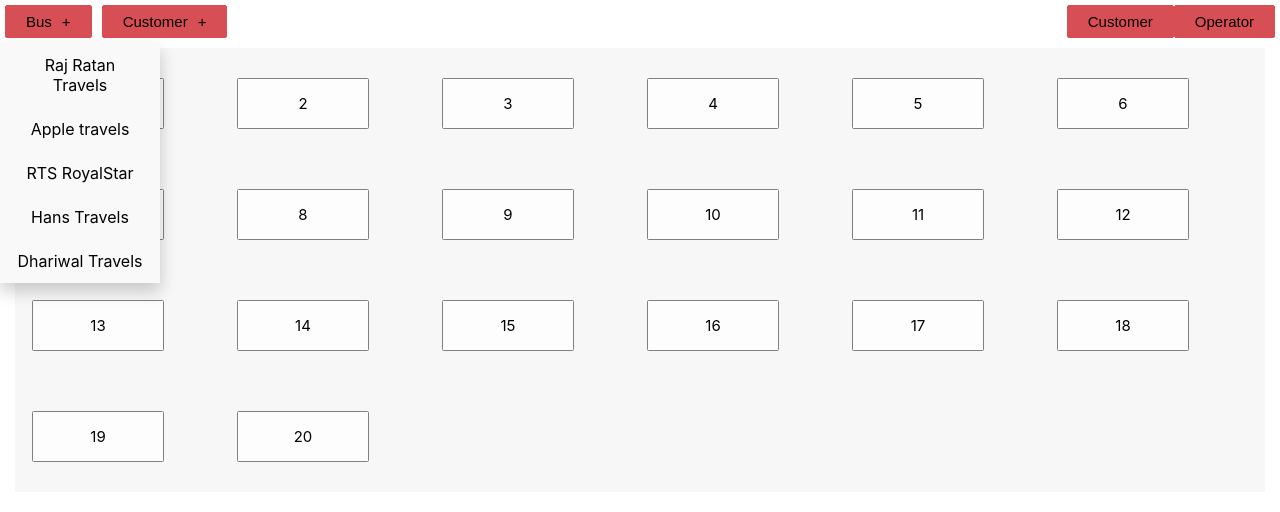
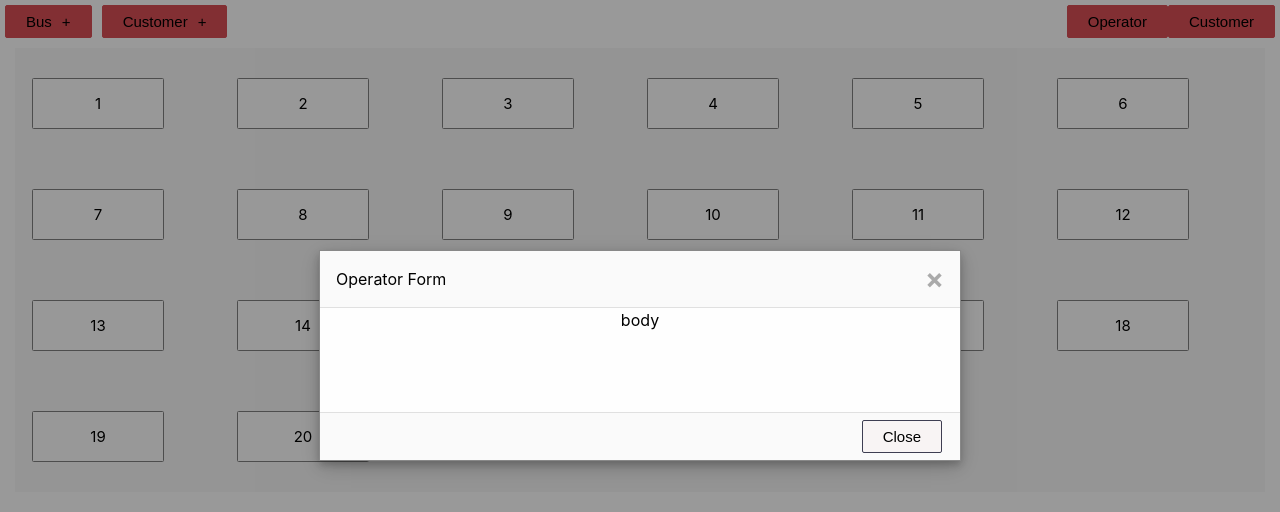
Before and after one commit to mitaliSurve/book-my-bus, a React (Create React App) app: page / in a window 1280 px wide. Both pictures are taken after a click on the button "Operator". Shown: the top 512 px of the page. Built offline with nearby package versions, Linux system fonts and the light colour scheme.

Commit message:
added dialog menu ui

```diff
--- a/src/components/button/Button.js
+++ b/src/components/button/Button.js
@@ -18,4 +18,5 @@ Button.propTypes = {
   className: PropTypes.string,
   onClick: PropTypes.func,
 };
+
 export default Button;
--- /dev/null
+++ b/src/components/dialogMenu/Dialog.js
@@ -0,0 +1,42 @@
+import React from "react";
+import cx from "classnames";
+import PropTypes from "prop-types";
+
+import Styles from "./dialog.module.css";
+import ButtonStyle from "../button/button.module.css";
+
+import Button from "../button/Button";
+
+const Dialog = ({ onClose, header, children }) => {
+  return (
+    <div className={Styles.modal}>
+      <div className={Styles.modal_content}>
+        <div className={cx(Styles.modal_header, Styles.display)}>
+          <p>{header}</p>
+          <span className={Styles.close} onClick={onClose}>
+            &times;
+          </span>
+        </div>
+        <div className={Styles.modal_body}>
+          {children}
+        </div>
+        <div className={Styles.modal_footer}>
+          <Button
+            className={cx(ButtonStyle.button, ButtonStyle.button_light)}
+            onClick={onClose}
+          >
+            Close
+          </Button>
+        </div>
+      </div>
+    </div>
+  );
+};
+
+Dialog.propTypes = {
+  onClose: PropTypes.func,
+  header: PropTypes.string,
+  children: PropTypes.node,
+};
+
+export default Dialog;
--- /dev/null
+++ b/src/components/dialogMenu/dialog.module.css
@@ -0,0 +1,81 @@
+.modal {
+  position: fixed;
+  z-index: 1; /* Sit on top */
+  padding-top: 250px;
+  left: 0;
+  top: 0;
+  width: 100%; /* Full width */
+  height: 100%; /* Full height */
+  overflow: auto; /* Enable scroll if needed */
+  background-color: rgb(0,0,0); /* Fallback color */
+  background-color: rgba(0,0,0,0.4); /* Black w/ opacity */
+  justify-content: center;
+}
+
+.modal_content {
+  position: relative;
+  background-color: #fefefe;
+  margin: auto;
+  padding: 0;
+  border: 1px solid #888;
+  width: 50%;
+  box-shadow: 0 4px 8px 0 rgba(0,0,0,0.2),0 6px 20px 0 rgba(0,0,0,0.19);
+  -webkit-animation-name: animatetop;
+  -webkit-animation-duration: 0.4s;
+  animation-name: animatetop;
+  animation-duration: 0.4s
+}
+
+.modal_header {
+  padding: 2px 16px;
+  border-bottom: 1px solid #e0e0e0;
+  background-color: #fafafa;
+  color: black;
+}
+
+.modal_body {
+  padding: 2px 16px;
+  height: 100px;
+}
+
+.modal_footer {
+  padding: 2px 13px;
+  border-top: 1px solid #e0e0e0;
+  display: flex;
+  justify-content: flex-end;
+  color: white;
+  background-color: #fafafa;
+
+}
+
+/* Add Animation */
+@-webkit-keyframes animatetop {
+  from {top:-300px; opacity:0}
+  to {top:0; opacity:1}
+}
+
+@keyframes animatetop {
+  from {top:-300px; opacity:0}
+  to {top:0; opacity:1}
+}
+
+
+.close {
+  color: #aaaaaa;
+  float: right;
+  font-size: 28px;
+  font-weight: bold;
+}
+
+.close:hover,
+.close:focus {
+  color: #000;
+  text-decoration: none;
+  cursor: pointer;
+}
+
+.display {
+  display: flex;
+  align-items: center;
+  justify-content: space-between;
+}
--- /dev/null
+++ b/src/constant/BusName.jsx
@@ -0,0 +1,22 @@
+export const busesName = [
+  {
+    id: 1,
+    name: "Raj Ratan Travels",
+  },
+  {
+    id: 2,
+    name: "Apple travels",
+  },
+  {
+    id: 3,
+    name: "RTS RoyalStar",
+  },
+  {
+    id: 4,
+    name: "Hans Travels",
+  },
+  {
+    id: 5,
+    name: "Dhariwal Travels",
+  },
+];
--- /dev/null
+++ b/src/constant/SeatNo.jsx
@@ -0,0 +1,82 @@
+export const seatNo = [
+  {
+    id: 1,
+    number: "1",
+  },
+  {
+    id: 2,
+    number: "2",
+  },
+  {
+    id: 3,
+    number: "3",
+  },
+  {
+    id: 4,
+    number: "4",
+  },
+  {
+    id: 5,
+    number: "5",
+  },
+  {
+    id: 6,
+    number: "6",
+  },
+  {
+    id: 7,
+    number: "7",
+  },
+  {
+    id: 8,
+    number: "8",
+  },
+  {
+    id: 9,
+    number: "9",
+  },
+  {
+    id: 10,
+    number: "10",
+  },
+  {
+    id: 11,
+    number: "11",
+  },
+  {
+    id: 12,
+    number: "12",
+  },
+  {
+    id: 13,
+    number: "13",
+  },
+  {
+    id: 14,
+    number: "14",
+  },
+  {
+    id: 15,
+    number: "15",
+  },
+  {
+    id: 16,
+    number: "16",
+  },
+  {
+    id: 17,
+    number: "17",
+  },
+  {
+    id: 18,
+    number: "18",
+  },
+  {
+    id: 19,
+    number: "19",
+  },
+  {
+    id: 20,
+    number: "20",
+  },
+];
--- a/src/pages/dashboard/Dashboard.js
+++ b/src/pages/dashboard/Dashboard.js
@@ -1,134 +1,39 @@
-import React, { useState } from "react";
+import React from "react";
 import cx from "classnames";
 
 import Style from "./dashboard.module.css";
 
 import BusList from "./BusList";
 import ButtonGroup from "../../components/button/GroupButton";
+import Dialog from "../../components/dialogMenu/Dialog";
+import { seatNo } from "../../constant/SeatNo";
+import { busesName } from "../../constant/BusName";
 // import DropDownMenu from "../../components/dropdownMenu.js/DropDownMenu";
 
-const busesName = [
-  {
-    id: 1,
-    name: "Raj Ratan Travels",
-  },
-  {
-    id: 2,
-    name: "Apple travels",
-  },
-  {
-    id: 3,
-    name: "RTS RoyalStar",
-  },
-  {
-    id: 4,
-    name: "Hans Travels",
-  },
-  {
-    id: 5,
-    name: "Dhariwal Travels",
-  },
-];
+const Dashboard = () => {
+  const [operatorMenu, setOperatorMenu] = React.useState(false);
+  const [customerMenu, setCustomerMenu] = React.useState(false);
 
-const seatNo = [
-  {
-    id: 1,
-    number: "1",
-  },
-  {
-    id: 2,
-    number: "2",
-  },
-  {
-    id: 3,
-    number: "3",
-  },
-  {
-    id: 4,
-    number: "4",
-  },
-  {
-    id: 5,
-    number: "5",
-  },
-  {
-    id: 6,
-    number: "6",
-  },
-  {
-    id: 7,
-    number: "7",
-  },
-  {
-    id: 8,
-    number: "8",
-  },
-  {
-    id: 9,
-    number: "9",
-  },
-  {
-    id: 10,
-    number: "10",
-  },
-  {
-    id: 11,
-    number: "11",
-  },
-  {
-    id: 12,
-    number: "12",
-  },
-  {
-    id: 13,
-    number: "13",
-  },
-  {
-    id: 14,
-    number: "14",
-  },
-  {
-    id: 15,
-    number: "15",
-  },
-  {
-    id: 16,
-    number: "16",
-  },
-  {
-    id: 17,
-    number: "17",
-  },
-  {
-    id: 18,
-    number: "18",
-  },
-  {
-    id: 19,
-    number: "19",
-  },
-  {
-    id: 20,
-    number: "20",
-  },
-];
-const Dashboard = () => {
-  const [openMenu, setMenu] = useState(false);
+  const toggleOperatorMenu = () => {
+    setOperatorMenu(!operatorMenu);
+    console.log(operatorMenu);
+  };
 
-  const toggleMenu = () => {
-    setMenu(!openMenu);
+  const toggleCustomerMenu = () => {
+    setCustomerMenu(!customerMenu);
+    console.log(customerMenu);
   };
 
   return (
     <>
       <div className={Style.display_flex}>
         <div>
-          <BusList name="bus" busList={busesName} onClick={toggleMenu} />
-          <BusList name="Customer" busList={busesName} onClick={toggleMenu} />
+          <BusList name="bus" busList={busesName} />
+          <BusList name="Customer" busList={busesName} />
         </div>
         <div className={cx(Style.display, Style.margin)}>
-          <ButtonGroup>Customer</ButtonGroup>
-          <ButtonGroup>Operator</ButtonGroup>
+          <ButtonGroup onClick={toggleOperatorMenu}>Operator</ButtonGroup>
+          <ButtonGroup onClick={toggleCustomerMenu}>Customer</ButtonGroup>
         </div>
       </div>
 
@@ -142,7 +47,19 @@ const Dashboard = () => {
         </div>
       </div>
 
-      {/* {openMenu && <DropDownMenu menu={menuItem} onClick={toggleMenu} />} */}
+      {operatorMenu && (
+        <Dialog header="Operator Form" onClose={toggleOperatorMenu}>
+          <label>body</label>
+        </Dialog>
+      )}
+
+      {customerMenu && (
+        <Dialog header="Customer Form" onClose={toggleCustomerMenu}>
+          <label>body</label>
+        </Dialog>
+      )}
+
+      {/* {operatorMenu && <DropDownMenu menu={menuItem} onClick={toggleMenu} />} */}
 
       {/* <div className={Style.container}>
           <div className={Style.display_flex}>
```
Also changed, not shown: src/components/dropdownMenu/DropDownMenu.js (renamed from src/components/dropdownMenu.js/DropDownMenu.js), src/components/dropdownMenu/dropdown.module.css (renamed from src/components/dropdownMenu.js/dropdown.module.css).
